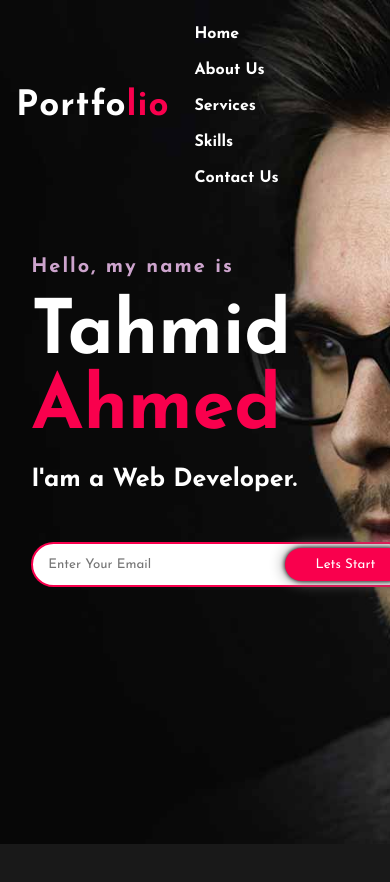
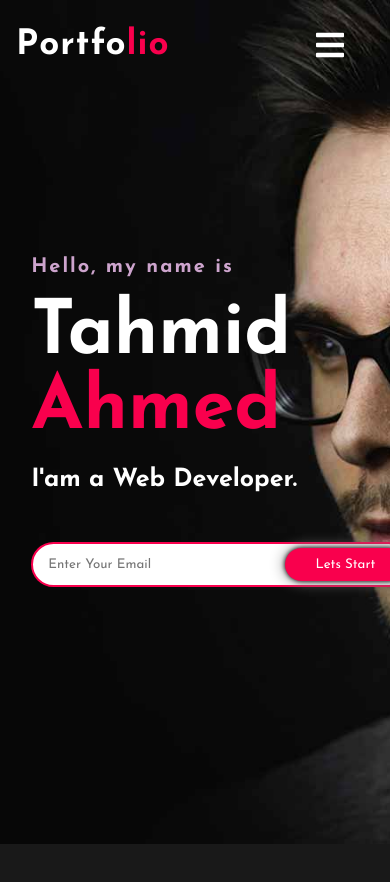
Before and after one commit to cip-Mbrain/portfolio-sample, a plain HTML site: page index.html in a window 390 px wide. Shown: the top 882 px of the page. Drawn offline with Linux system fonts and the light colour scheme.

Commit message:
add responsiveness to nav

```diff
--- a/css/style.css
+++ b/css/style.css
@@ -4,6 +4,7 @@
   font-family: 'Josefin Sans', sans-serif;
   box-sizing: border-box;
 }
+
 .hero {
   display: grid;
   height: 100vh;
@@ -32,6 +33,11 @@ nav {
 }
 span {
   color: #f9004d;
+}
+
+/* toggle  */
+.nav-toggle {
+  display: none;
 }
 nav ul li {
   list-style-type: none;
@@ -107,6 +113,31 @@ nav ul li a:hover::after {
 @media screen and (max-width: 890px) {
   nav .btn {
     display: none;
+  }
+}
+@media screen and (max-width: 769px) {
+  nav ul {
+    display: none;
+  }
+  .nav-toggle {
+    display: grid;
+    background: transparent;
+    border: none;
+    font-size: 2rem;
+  }
+
+  .nav-toggle:hover {
+    border: none;
+    color: #f9004d;
+  }
+  .nav-header {
+    width: 100%;
+    display: flex;
+    justify-content: space-between;
+    align-items: center;
+  }
+  .nav-center {
+    grid-template-columns: 1fr;
   }
 }
 
--- a/index.html
+++ b/index.html
@@ -8,6 +8,10 @@
     <link
       href="https://fonts.googleapis.com/css2?family=Josefin+Sans:ital,wght@0,100;0,200;0,300;0,400;0,500;0,600;0,700;1,100;1,200;1,300;1,400;1,500;1,600;1,700&display=swap"
       rel="stylesheet"
+    />
+    <link
+      rel="stylesheet"
+      href="https://cdnjs.cloudflare.com/ajax/libs/font-awesome/6.5.1/css/all.min.css"
     />
 
     <link
@@ -24,7 +28,12 @@
     <div class="hero">
       <nav>
         <div class="nav-center">
-          <h2 class="logo">Portfo<span>lio</span></h2>
+          <div class="nav-header">
+            <h2 class="logo">Portfo<span>lio</span></h2>
+            <button class="nav-toggle">
+              <i class="fas fa-bars"></i>
+            </button>
+          </div>
           <ul>
             <li><a href="#">Home</a></li>
             <li><a href="#">About Us</a></li>
@@ -32,6 +41,7 @@
             <li><a href="#">Skills</a></li>
             <li><a href="#">Contact Us</a></li>
           </ul>
+
           <a href="#" class="btn">Subscribe</a>
         </div>
       </nav>
```
